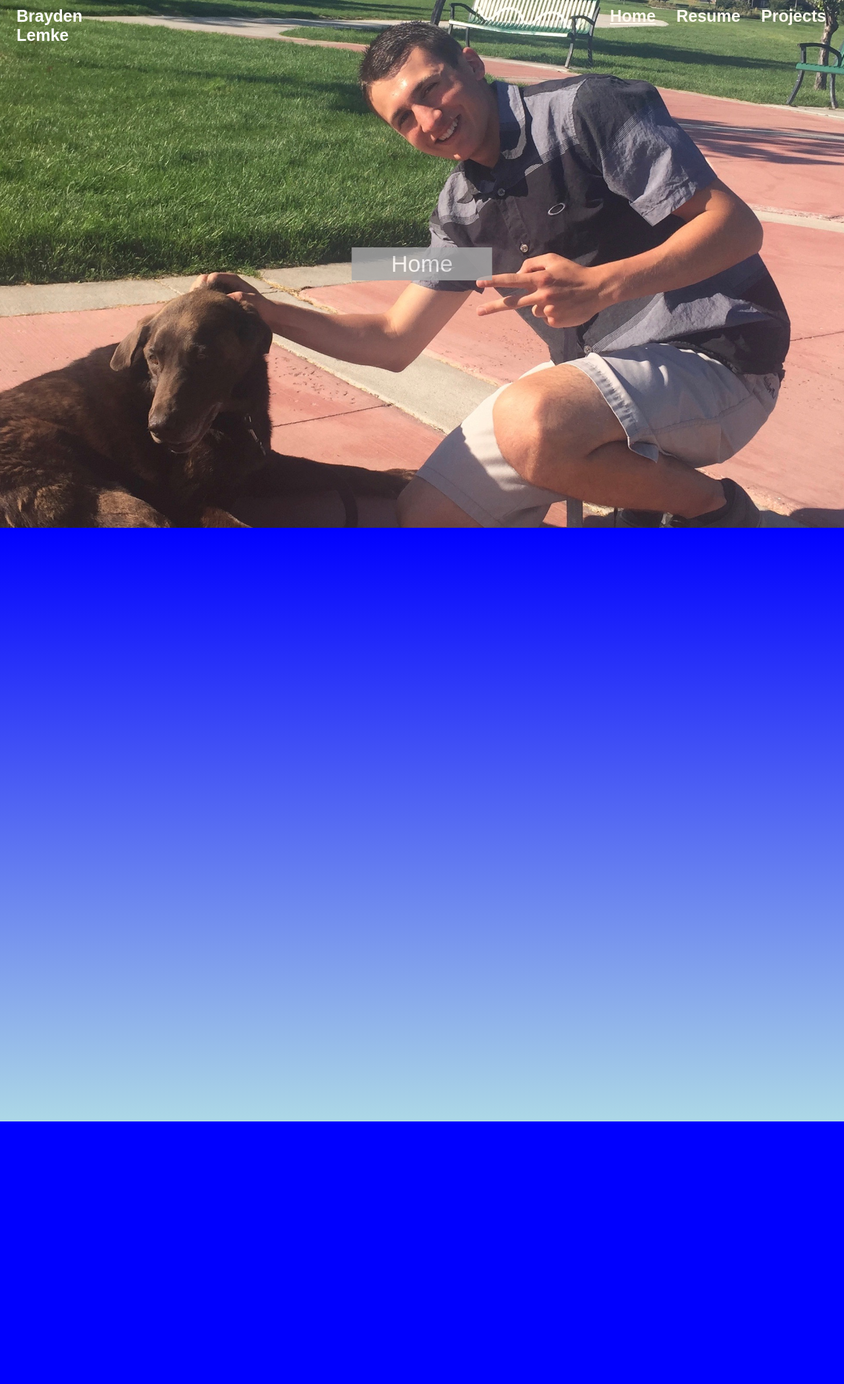
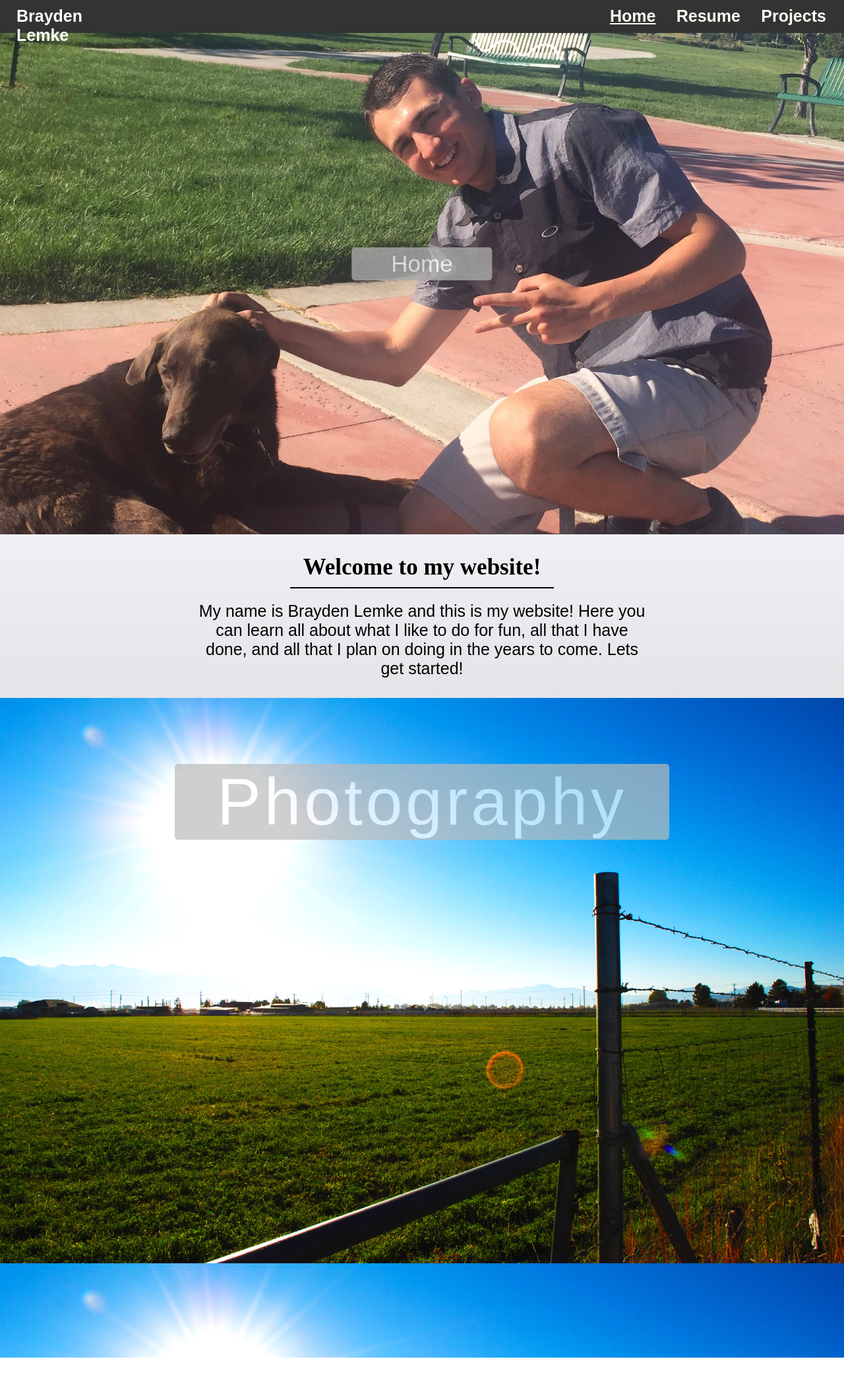
Before and after one commit to joybob22/myWebPage, a PHP site: page / in a window 1280 px wide. Shown: the whole page at 66% size. Before the commit the page ends 1700 px from the top, so only its background shows below. Run offline with PHP 8.4, Linux system fonts and the light colour scheme.

Commit message:
added photography parallax and intro section

```diff
--- a/index.html
+++ b/index.html
@@ -6,9 +6,9 @@
         <title>Portfolio Page</title>
     </head>
     <body>
-        <div class="parallax">
+        <div class="navBar">
             <div class="myName">Brayden Lemke</div>
-            <div class="navBar">
+            <div class="navRight">
                 <a href="#">
                     <span id="nav1" class="nav">Home</span>
                 </a>
@@ -19,11 +19,27 @@
                     <span id="nav3" class="nav">Projects</span>
                 </a>
             </div>
+        </div>
+        <div class="parallax">
             <div class="middleWord">
                 <h1>Home</h1>
             </div>
         </div>
-        <div class="content">
+        <div class="content1">
+            <div class="header">
+                <h2>Welcome to my website!</h2>
+            </div>
+            <div class="subHeading">
+                <h3>My name is Brayden Lemke and this is my website! Here you can learn all about what I like to do for fun,
+                    all that I have done, and all that I plan on doing in the years to come. Lets get started!</h3>
+            </div>
+        </div>
+        <div class="parallax1">
+            <div class="parallaxHeading">
+                <div class="photoHeading">
+                    <h4>Photography</h4>
+                </div>
+            </div>
         </div>
     </body>
 </html>
--- a/main.css
+++ b/main.css
@@ -10,11 +10,16 @@ body, html {
     height: 100%;
 }
 
+.navBar {
+    height: 50px;
+    background-color: #333;
+}
+
 .parallax {
     positition: relative;
     background-image: url(meAtPark.jpg);
     width: 100%;
-    height: 100%;
+    height: 95%;
     background-attachment: fixed;
     background-position: center;
     background-repeat: no-repeat;
@@ -31,7 +36,7 @@ body, html {
     font-family: didot, sans-serif;
 }
 
-.navBar {
+.navRight {
     width: 370px;
     float: right;
     margin: 10px 10px 0 0;
@@ -63,6 +68,7 @@ body, html {
     margin: auto;
     background-color: darkgray;
     opacity: 0.8;
+    border-radius: 5px;
 }
 
 h1 {
@@ -74,7 +80,67 @@ h1 {
     opacity: 1;
 }
 
-.content {
-    height: 900px;
-    background: linear-gradient(to top, lightblue, blue);
+body {
+    background: linear-gradient(to bottom, #f0f0f5, #CCC);
 }
+
+
+.content1 {
+    width: 90%;
+    margin: 0 auto;
+}
+
+.header {
+    width: 400px;
+    margin: 0 auto;
+    text-align: center;
+    padding: 30px 0 10px 0;
+    border-bottom: 2px solid black;
+}
+
+h2 {
+    font-family: cursive;
+    font-weight: bold;
+    font-size: 35px;
+}
+
+.subHeading {
+    width: 60%;
+    margin: 20px auto 30px auto;
+    text-align: center;
+}
+
+h3 {
+    font-size: 25px;
+    font-family: copperplate, sans-serif;
+}
+
+.parallax1 {
+    background-image: url(field.jpg);
+    height: 1000px;
+    background-attachment: fixed;
+    background-position: center;
+    background-repeat: no-repeat;
+    background-size: cover;
+}
+
+.photoHeading {
+    width: 750px;
+    margin: 0 auto;
+    background-color: #BBB;
+    opacity: 0.7;
+    border-radius: 5px;
+}
+
+.parallaxHeading {
+    text-align: center;
+    font-size: 100px;
+    padding-top: 100px;
+    font-family: klee, sans-serif;
+    letter-spacing: 5px;
+}
+
+h4 {
+    opacity: 1;
+    color: white;
+}
```
Also changed, not shown: field.jpg (added).
